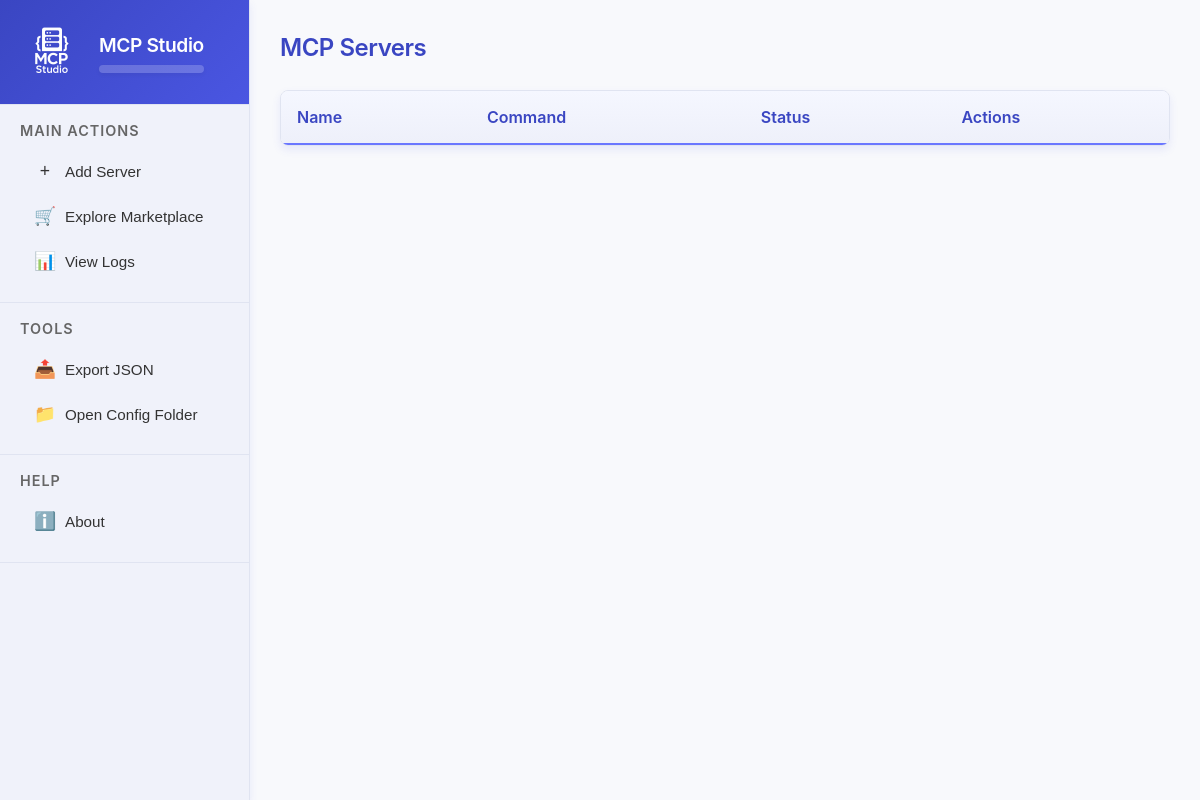
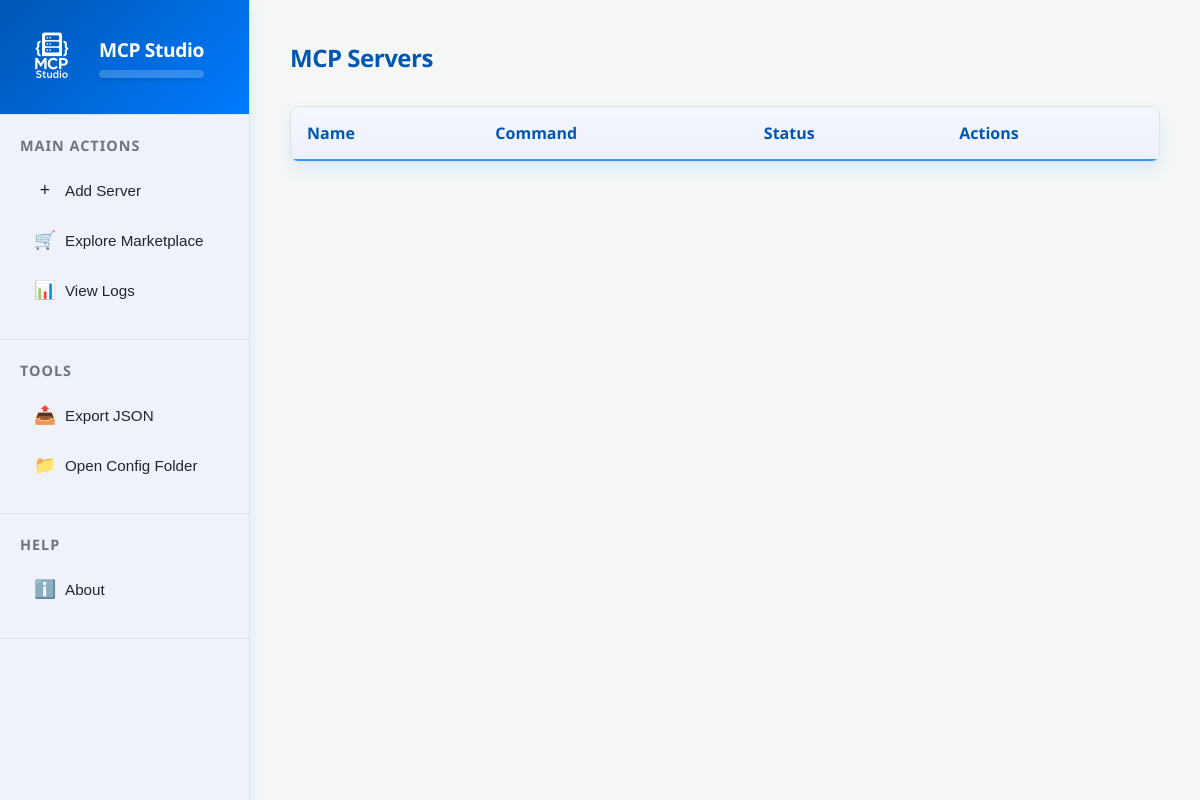
Before and after one commit to amr-cloudforce/mcp-studio, an Electron app: page index.html in a window 1200 px wide. Drawn offline with Linux system fonts and the light colour scheme.

Commit message:
improve design

```diff
--- a/css/marketplace.css
+++ b/css/marketplace.css
@@ -107,6 +107,7 @@
   text-align: center;
   color: var(--text);
   box-shadow: var(--shadow-sm);
+  transition: transform 0.3s ease-in-out, box-shadow 0.3s ease-in-out, border-color 0.3s ease-in-out; /* Added transition */
 }
 
 /* Category card color bar */
@@ -147,7 +148,7 @@
 }
 
 .marketplace-category-card:hover {
-  transform: translateY(-3px);
+  transform: translateY(-5px); /* Increased hover effect */
   box-shadow: var(--shadow-md);
   border-color: var(--primary-light);
   background: #fff;
@@ -249,10 +250,11 @@
   height: 100%;
   display: flex;
   flex-direction: column;
+  transition: transform 0.3s ease-in-out, box-shadow 0.3s ease-in-out, border-color 0.3s ease-in-out; /* Added transition */
 }
 
 .marketplace-item:hover {
-  transform: translateY(-3px);
+  transform: translateY(-5px); /* Increased hover effect */
   box-shadow: var(--shadow-md);
   border-color: var(--primary);
   background: #fff;
--- a/css/style.css
+++ b/css/style.css
@@ -1,26 +1,26 @@
 :root {
-  /* Enhanced color palette */
-  --primary: #4A56E2;
-  --primary-light: #6A76FF;
-  --primary-dark: #3A46C2;
-  --danger: #E25C4A;
-  --danger-light: #FF7C6A;
-  --danger-dark: #C24C3A;
-  --success: #4CAF50;
-  --success-light: #6CCF70;
-  --success-dark: #3C8F40;
-  --quick-add: #FF8C00;
-  --quick-add-light: #FFA500;
-  --bg: #f8f9fc;
-  --card: #fff;
-  --text: #333;
-  --text-light: #666;
-  --border: #e0e4f1;
-  --hover: #f0f4ff;
-  --shadow-sm: 0 2px 4px rgba(0, 0, 0, 0.05);
-  --shadow-md: 0 4px 8px rgba(74, 86, 226, 0.1);
-  --shadow-lg: 0 8px 16px rgba(74, 86, 226, 0.15);
-  --transition: all 0.2s ease;
+  /* Enhanced color palette - Revised */
+  --primary: #007bff;
+  --primary-light: #3395ff;
+  --primary-dark: #0056b3;
+  --danger: #dc3545;
+  --danger-light: #e3606d;
+  --danger-dark: #a71d2a;
+  --success: #28a745;
+  --success-light: #47b861;
+  --success-dark: #1e7e34;
+  --quick-add: #ffc107;
+  --quick-add-light: #ffcd39;
+  --bg: #f4f7f6;
+  --card: #ffffff;
+  --text: #212529;
+  --text-light: #6c757d;
+  --border: #dee2e6;
+  --hover: #e9ecef;
+  --shadow-sm: 0 0.125rem 0.25rem rgba(0, 0, 0, 0.075);
+  --shadow-md: 0 0.5rem 1rem rgba(0, 123, 255, 0.1);
+  --shadow-lg: 0 1rem 3rem rgba(0, 123, 255, 0.175);
+  --transition: all 0.3s ease-in-out;
 }
 
 * {
@@ -30,7 +30,7 @@
 body {
   margin: 0;
   padding: 0;
-  font-family: -apple-system, BlinkMacSystemFont, "Segoe UI", Roboto, sans-serif;
+  font-family: "Segoe UI", Tahoma, Geneva, Verdana, sans-serif;
   background: var(--bg);
   color: var(--text);
   line-height: 1.5;
@@ -59,7 +59,7 @@
 }
 
 .sidebar-header {
-  padding: 20px;
+  padding: 25px 20px; /* Increased top/bottom padding */
   display: flex;
   align-items: center;
   gap: 15px;
@@ -95,12 +95,12 @@
 }
 
 .sidebar-section {
-  padding: 15px 20px;
+  padding: 20px; /* Increased padding */
   border-bottom: 1px solid var(--border);
 }
 
 .sidebar-section h3 {
-  margin: 0 0 10px 0;
+  margin: 0 0 12px 0; /* Increased bottom margin */
   font-size: 0.9rem;
   text-transform: uppercase;
   color: var(--text-light);
@@ -116,8 +116,8 @@
 .sidebar-btn {
   width: 100%;
   text-align: left;
-  padding: 10px 15px;
-  margin: 5px 0;
+  padding: 12px 15px; /* Increased padding */
+  margin: 6px 0; /* Increased margin */
   background: transparent;
   border: none;
   border-radius: 8px;
@@ -147,13 +147,13 @@
 /* Main content area */
 .main-content {
   flex: 1;
-  padding: 30px;
+  padding: 40px; /* Increased padding */
   overflow-y: auto;
   background: var(--bg);
 }
 
 .content-header {
-  margin-bottom: 20px;
+  margin-bottom: 30px; /* Increased bottom margin */
 }
 
 .content-header h2 {
@@ -166,9 +166,10 @@
   margin: auto;
   background: var(--card);
   border-radius: 12px;
-  padding: 30px;
+  padding: 40px; /* Increased padding */
   box-shadow: var(--shadow-lg);
   border: 1px solid var(--border);
+  transition: box-shadow 0.3s ease-in-out, border-color 0.3s ease-in-out; /* Added transition */
 }
 
 h1, h2, h3 {
@@ -298,6 +299,7 @@
   text-transform: uppercase;
   letter-spacing: 0.5px;
   font-size: 0.85rem;
+  border: 1px solid transparent; /* Add a transparent border */
 }
 
 /* Quick Add button - more prominent */
@@ -367,6 +369,7 @@
   transform: translateY(-2px);
   box-shadow: var(--shadow-md);
   opacity: 0.95;
+  border-color: rgba(0, 0, 0, 0.1); /* Add a subtle border on hover */
 }
 
 .btn:active {
@@ -464,7 +467,7 @@
 .modal-content {
   background: #fff;
   border-radius: 12px;
-  padding: 25px;
+  padding: 30px; /* Increased padding */
   width: 90%;
   max-width: 700px;
   max-height: 90vh;
@@ -527,8 +530,8 @@
 
 .modal-header {
   position: relative;
-  margin-bottom: 20px;
-  padding-bottom: 15px;
+  margin-bottom: 25px; /* Increased bottom margin */
+  padding-bottom: 20px; /* Increased bottom padding */
   border-bottom: 1px solid var(--border);
 }
 
@@ -609,8 +612,8 @@
 
 .modal-footer {
   text-align: right;
-  margin-top: 2em;
-  padding-top: 1.5em;
+  margin-top: 2.5em; /* Increased top margin */
+  padding-top: 2em; /* Increased top padding */
   border-top: 1px solid var(--border);
 }
 
```
